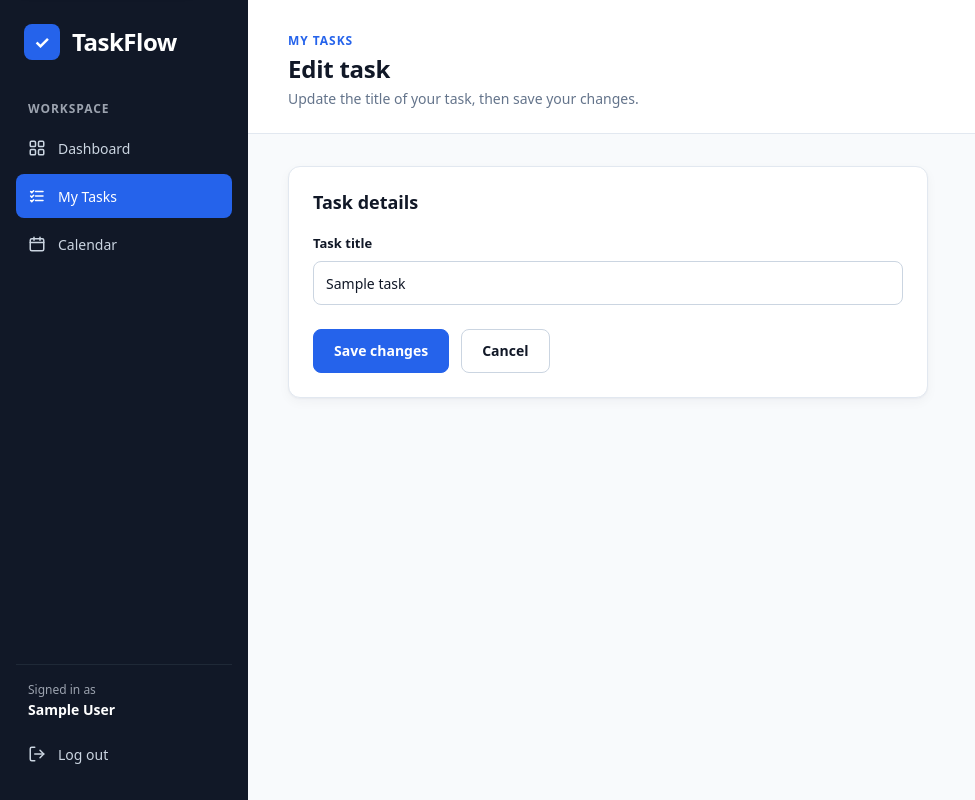
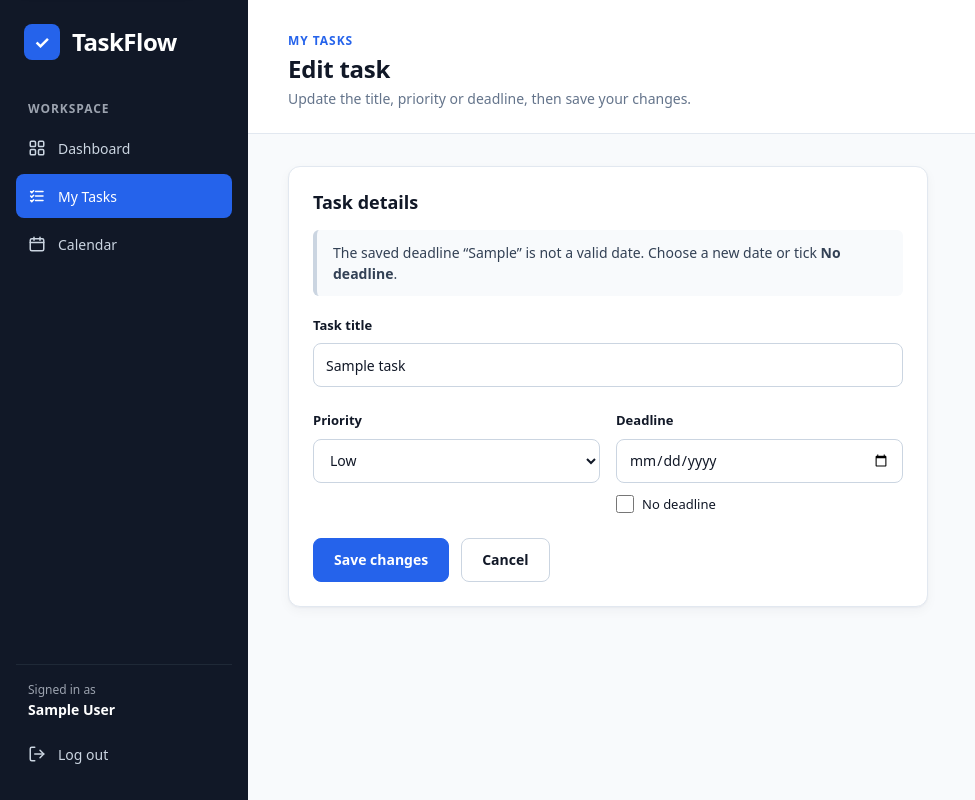
Before and after one commit to ben-ekay/python-personal-task-manager, a Flask app: page /edit/1 in a window 1280 px wide. Shown: the whole page, without its empty margins (0-975 px from the left). Run offline with Flask 3, Linux system fonts and the light colour scheme; the visitor is signed in with stand-in values (Sample User, id 1); tables that the repository leaves empty hold one stand-in row (values such as "Sample post"); some libraries are stand-ins or nearby versions.

Commit message:
Edit task priority and deadline with validation and safe return
Edit Task can now change the title, priority and deadline, including
clearing the deadline with a No deadline checkbox. Add and Edit share
server-side validation: titles are trimmed and 1-100 characters,
priority must be High, Medium or Low, and a deadline must be empty or a
real YYYY-MM-DD date between 1900 and 2200. Invalid edits re-show the
form with accessible error messages and save nothing; only title,
priority and deadline can change.

Save and Cancel return to the page the user came from (My Tasks with
its filters, the Calendar month, or the Dashboard). return_to is a page
name from a fixed list, every extra value is re-checked, and the
address is always built with url_for, so open redirects are not
possible. Login, CSRF and ownership checks are unchanged.

```diff
--- a/app.py
+++ b/app.py
@@ -159,6 +159,127 @@ def login():
     return render_template("login.html")
 
 PRIORITIES = ["High", "Medium", "Low"]
+
+# The calendar only shows years in this range, and deadlines must fall inside
+# it. It keeps Python's calendar module well away from its limits (December
+# 9999 would need days in the year 10000).
+CALENDAR_FIRST_YEAR = 1900
+CALENDAR_LAST_YEAR = 2200
+
+
+def is_valid_deadline(value):
+    # A real calendar date written exactly as YYYY-MM-DD, within the years the
+    # calendar can show. Python 3.11+ also reads forms such as 20261019, so the
+    # parsed date must turn back into exactly the same text.
+    try:
+        parsed = date.fromisoformat(value)
+    except (TypeError, ValueError):
+        return False
+
+    if parsed.isoformat() != value:
+        return False
+
+    return CALENDAR_FIRST_YEAR <= parsed.year <= CALENDAR_LAST_YEAR
+
+
+def validate_task_fields(form):
+    # Check the title, priority and deadline sent by the Add or Edit form.
+    # Returns the cleaned values and a dictionary of error messages by field.
+    title = form.get("title", "").strip()
+    priority = form.get("priority", "")
+    deadline = form.get("deadline", "").strip()
+
+    # The "No deadline" checkbox always wins, so clearing works in every browser.
+    if form.get("no_deadline"):
+        deadline = ""
+
+    errors = {}
+
+    if not title or len(title) > 100:
+        errors["title"] = "Task title must contain between 1 and 100 characters."
+
+    if priority not in PRIORITIES:
+        errors["priority"] = "Please choose a valid priority."
+
+    if deadline and not is_valid_deadline(deadline):
+        errors["deadline"] = (
+            f"Please enter a real date between {CALENDAR_FIRST_YEAR} "
+            f"and {CALENDAR_LAST_YEAR}, or leave the deadline empty."
+        )
+
+    values = {"title": title, "priority": priority, "deadline": deadline}
+
+    return values, errors
+
+
+def task_filters(source):
+    # My Tasks filters from a form or URL. Only known values are passed on,
+    # so nothing else can be injected into a redirect.
+    filters = {}
+
+    status = source.get("status")
+    priority = source.get("priority")
+
+    if status in ["pending", "completed"]:
+        filters["status"] = status
+
+    if priority in PRIORITIES:
+        filters["priority"] = priority
+
+    return filters
+
+
+def calendar_month_params(source):
+    # {"year": ..., "month": ...} when both are whole numbers in range,
+    # otherwise an empty dictionary.
+    try:
+        year = int(source.get("year"))
+        month = int(source.get("month"))
+    except (TypeError, ValueError):
+        return {}
+
+    if not 1 <= month <= 12:
+        return {}
+
+    if not CALENDAR_FIRST_YEAR <= year <= CALENDAR_LAST_YEAR:
+        return {}
+
+    return {"year": year, "month": month}
+
+
+def return_target(source):
+    # Where Save and Cancel on the Edit page lead. return_to is a page name
+    # from a fixed list, never a web address, and every extra value is checked
+    # again here. url_for() builds the address, so it always stays in TaskFlow.
+    page = source.get("return_to")
+
+    if page == "calendar":
+        params = calendar_month_params({
+            "year": source.get("return_year"),
+            "month": source.get("return_month")
+        })
+        url = url_for("calendar_page", **params)
+
+    elif page == "dashboard":
+        params = {}
+        url = url_for("dashboard")
+
+    else:
+        page = "tasks"
+        params = task_filters({
+            "status": source.get("return_status"),
+            "priority": source.get("return_priority")
+        })
+        url = url_for("tasks", **params)
+
+    # Hidden fields that carry the same, already checked, values through Save.
+    fields = {"return_to": page}
+
+    for name, value in params.items():
+        fields["return_" + name] = value
+
+    return {"page": page, "url": url, "fields": fields}
+
 
 
 def describe_deadline(deadline, today):
@@ -326,13 +447,10 @@ def tasks():
         return redirect(url_for("login"))
 
     if request.method == "POST":
-        title = request.form["title"].strip()
+        values, errors = validate_task_fields(request.form)
 
-        if not title or len(title) > 100:
-            return "Task title must contain between 1 and 100 characters.", 400
-
-        priority = request.form["priority"]
-        deadline = request.form["deadline"]
+        if errors:
+            return " ".join(errors.values()), 400
 
         connection = get_db_connection()
 
@@ -341,7 +459,7 @@ def tasks():
             INSERT INTO tasks (user_id, title, priority, deadline)
             VALUES (?, ?, ?, ?)
             """,
-            (session["user_id"], title, priority, deadline)
+            (session["user_id"], values["title"], values["priority"], values["deadline"])
         )
 
         connection.commit()
@@ -385,28 +503,15 @@ def tasks():
     )
 
 
-# The calendar only shows years in this range. It keeps Python's calendar
-# module well away from its limits (December 9999 would need days in 10000).
-CALENDAR_FIRST_YEAR = 1900
-CALENDAR_LAST_YEAR = 2200
-
-
 def read_calendar_month(today):
     # Read ?year=...&month=... from the URL. Anything missing, not a number or
     # out of range falls back to the current month instead of causing an error.
-    try:
-        year = int(request.args["year"])
-        month = int(request.args["month"])
-    except (KeyError, ValueError):
+    params = calendar_month_params(request.args)
+
+    if not params:
         return today.year, today.month
 
-    if not 1 <= month <= 12:
-        return today.year, today.month
-
-    if not CALENDAR_FIRST_YEAR <= year <= CALENDAR_LAST_YEAR:
-        return today.year, today.month
-
-    return year, month
+    return params["year"], params["month"]
 
 
 def task_status(task, today):
@@ -513,19 +618,7 @@ def calendar_page():
 
 def redirect_to_tasks():
     # Return to My Tasks with the filters the user had applied.
-    # Only known values are passed on, so the form cannot inject anything else.
-    filters = {}
-
-    status = request.form.get("status")
-    priority = request.form.get("priority")
-
-    if status in ["pending", "completed"]:
-        filters["status"] = status
-
-    if priority in ["Low", "Medium", "High"]:
-        filters["priority"] = priority
-
-    return redirect(url_for("tasks", **filters))
+    return redirect(url_for("tasks", **task_filters(request.form)))
 
 
 @app.route("/complete/<int:task_id>", methods=["POST"])
@@ -591,28 +684,62 @@ def edit_task(task_id):
         connection.close()
         return "Task not found", 404
 
+    # Links to this page say where they came from in the URL; the form
+    # carries the same (re-checked) values through Save.
+    back = return_target(request.form if request.method == "POST" else request.args)
+
+    # A saved deadline that is not a real date is shown as a warning rather
+    # than being put into the date field, which could not display it.
+    saved_deadline = task["deadline"] or ""
+    invalid_saved_deadline = (
+        saved_deadline if saved_deadline and not is_valid_deadline(saved_deadline) else ""
+    )
+
     if request.method == "POST":
-        title = request.form["title"]
+        values, errors = validate_task_fields(request.form)
 
+        if errors:
+            connection.close()
+
+            return render_template(
+                "edit_task.html",
+                task=task,
+                form=dict(values, no_deadline=bool(request.form.get("no_deadline"))),
+                errors=errors,
+                back=back,
+                invalid_saved_deadline=invalid_saved_deadline
+            ), 400
+
+        # Only these three fields can change; completed and user_id cannot.
         connection.execute(
             """
             UPDATE tasks
-            SET title = ?
+            SET title = ?, priority = ?, deadline = ?
             WHERE id = ? AND user_id = ?
             """,
-            (title, task_id, session["user_id"])
+            (values["title"], values["priority"], values["deadline"],
+             task_id, session["user_id"])
         )
 
         connection.commit()
         connection.close()
 
-        return redirect(url_for("tasks"))
+        return redirect(back["url"])
 
     connection.close()
 
     return render_template(
         "edit_task.html",
-        task=task
+        task=task,
+        form={
+            "title": task["title"],
+            "priority": task["priority"],
+            "deadline": "" if invalid_saved_deadline else saved_deadline,
+            "no_deadline": False
+        },
+        errors={},
+        back=back,
+        invalid_saved_deadline=invalid_saved_deadline
     )
 
 
--- a/static/dashboard.css
+++ b/static/dashboard.css
@@ -632,6 +632,66 @@
     margin-top: var(--space-5);
 }
 
+/* Priority and deadline side by side (stacked on phones). */
+.edit-form-row {
+    display: grid;
+    grid-template-columns: 1fr 1fr;
+    align-items: start;
+    gap: var(--space-4);
+}
+
+.checkbox-field {
+    display: flex;
+    align-items: center;
+    gap: var(--space-2);
+    margin-top: var(--space-1);
+}
+
+.checkbox-field input {
+    width: 18px;
+    height: 18px;
+    margin: 0;
+    accent-color: var(--color-primary);
+    cursor: pointer;
+}
+
+.checkbox-field label {
+    font-weight: 500;
+    cursor: pointer;
+}
+
+.edit-form [aria-invalid="true"] {
+    border-color: var(--color-danger);
+}
+
+.form-errors,
+.form-warning {
+    margin-top: var(--space-4);
+    padding: var(--space-3) var(--space-4);
+    border-left: 4px solid var(--color-danger);
+    border-radius: var(--radius-sm);
+    background-color: var(--color-bg);
+    font-size: var(--text-md);
+}
+
+.form-errors {
+    color: var(--color-danger);
+}
+
+.form-errors-title {
+    font-weight: 600;
+}
+
+.form-errors ul {
+    margin: var(--space-1) 0 0;
+    padding-left: var(--space-5);
+}
+
+.form-warning {
+    border-left-color: var(--color-border-strong);
+    color: var(--color-text);
+}
+
 
 /* ========================================
    11. CALENDAR
@@ -994,6 +1054,10 @@
         justify-content: flex-start;
     }
 
+    .edit-form-row {
+        grid-template-columns: 1fr;
+    }
+
     /* Three sidebar links must fit side by side on a phone. */
     .sidebar-nav .nav-link {
         gap: var(--space-2);
--- a/templates/calendar.html
+++ b/templates/calendar.html
@@ -16,7 +16,8 @@
     {% set labels = {"pending": "Pending", "overdue": "Overdue", "completed": "Completed"} %}
     {% set markers = {"pending": "•", "overdue": "!", "completed": "✓"} %}
     <li class="calendar-task status-{{ task.status }}">
-        <a href="{{ url_for('edit_task', task_id=task['id']) }}" class="calendar-task-link"
+        <a href="{{ url_for('edit_task', task_id=task['id'], return_to='calendar', return_year=year, return_month=month) }}"
+            class="calendar-task-link"
             title="{{ task['title'] }} ({{ task['priority'] }} priority, {{ labels[task.status] | lower }})">
             <span class="status-marker" aria-hidden="true">{{ markers[task.status] }}</span>
             <span class="visually-hidden">{{ labels[task.status] }}: </span>
--- a/templates/dashboard.html
+++ b/templates/dashboard.html
@@ -93,7 +93,7 @@
             <ul class="deadline-list">
                 {% for task in upcoming_tasks %}
                 <li class="deadline-item">
-                    <a href="{{ url_for('edit_task', task_id=task['id']) }}" class="deadline-title">
+                    <a href="{{ url_for('edit_task', task_id=task['id'], return_to='dashboard') }}" class="deadline-title">
                         <span class="visually-hidden">Edit task: </span>{{ task["title"] }}
                     </a>
 
@@ -123,7 +123,7 @@
             <ul class="deadline-list">
                 {% for task in overdue_list %}
                 <li class="deadline-item">
-                    <a href="{{ url_for('edit_task', task_id=task['id']) }}" class="deadline-title">
+                    <a href="{{ url_for('edit_task', task_id=task['id'], return_to='dashboard') }}" class="deadline-title">
                         <span class="visually-hidden">Edit task: </span>{{ task["title"] }}
                     </a>
 
--- a/templates/edit_task.html
+++ b/templates/edit_task.html
@@ -1,30 +1,80 @@
 {% extends "app_base.html" %}
 
-{% set active_page = "tasks" %}
+{# Highlight the sidebar page the user came from. #}
+{% set active_page = back.page %}
 
 {% block title %}Edit Task | TaskFlow{% endblock %}
 
 {% block page_header %}
-    <p class="header-label">My tasks</p>
+    <p class="header-label">{{ {"tasks": "My tasks", "calendar": "Calendar", "dashboard": "Dashboard"}[back.page] }}</p>
     <h1>Edit task</h1>
-    <p class="header-subtitle">Update the title of your task, then save your changes.</p>
+    <p class="header-subtitle">Update the title, priority or deadline, then save your changes.</p>
 {% endblock %}
 
 {% block page_content %}
     <section class="card edit-card" aria-labelledby="edit-heading">
         <h2 id="edit-heading" class="card-title">Task details</h2>
 
-        <form method="POST" class="edit-form">
+        {% if errors %}
+        <div class="form-errors" role="alert">
+            <p class="form-errors-title">Your changes were not saved. Please check:</p>
+            <ul>
+                {% for message in errors.values() %}
+                <li>{{ message }}</li>
+                {% endfor %}
+            </ul>
+        </div>
+        {% endif %}
+
+        {% if invalid_saved_deadline %}
+        <p class="form-warning" id="saved-deadline-warning">
+            The saved deadline “{{ invalid_saved_deadline }}” is not a valid date.
+            Choose a new date or tick <strong>No deadline</strong>.
+        </p>
+        {% endif %}
+
+        <form method="POST" action="{{ url_for('edit_task', task_id=task['id']) }}" class="edit-form">
             <input type="hidden" name="csrf_token" value="{{ csrf_token() }}">
+
+            {# Where to go after saving; the server checks these values again. #}
+            {% for name, value in back.fields.items() %}
+            <input type="hidden" name="{{ name }}" value="{{ value }}">
+            {% endfor %}
 
             <div class="form-field">
                 <label for="title">Task title</label>
-                <input type="text" id="title" name="title" value="{{ task['title'] }}" required>
+                <input type="text" id="title" name="title" value="{{ form.title }}" maxlength="100" required
+                    {% if errors.title %}aria-invalid="true"{% endif %}>
+            </div>
+
+            <div class="edit-form-row">
+                <div class="form-field">
+                    <label for="priority">Priority</label>
+                    <select id="priority" name="priority" {% if errors.priority %}aria-invalid="true"{% endif %}>
+                        {% for option in ["Low", "Medium", "High"] %}
+                        <option value="{{ option }}" {% if form.priority == option %}selected{% endif %}>{{ option }}</option>
+                        {% endfor %}
+                    </select>
+                </div>
+
+                <div class="form-field">
+                    <label for="deadline">Deadline</label>
+                    <input type="date" id="deadline" name="deadline" value="{{ form.deadline }}"
+                        min="1900-01-01" max="2200-12-31"
+                        {% if errors.deadline %}aria-invalid="true"{% endif %}
+                        {% if invalid_saved_deadline %}aria-describedby="saved-deadline-warning"{% endif %}>
+
+                    <div class="checkbox-field">
+                        <input type="checkbox" id="no_deadline" name="no_deadline" value="1"
+                            {% if form.no_deadline %}checked{% endif %}>
+                        <label for="no_deadline">No deadline</label>
+                    </div>
+                </div>
             </div>
 
             <div class="form-actions">
                 <button type="submit" class="button">Save changes</button>
-                <a href="{{ url_for('tasks') }}" class="button secondary">Cancel</a>
+                <a href="{{ back.url }}" class="button secondary">Cancel</a>
             </div>
         </form>
     </section>
--- a/templates/tasks.html
+++ b/templates/tasks.html
@@ -19,7 +19,7 @@
 
             <div class="form-field">
                 <label for="title">Task title</label>
-                <input type="text" id="title" name="title" placeholder="What do you need to do?" required>
+                <input type="text" id="title" name="title" placeholder="What do you need to do?" maxlength="100" required>
             </div>
 
             <div class="form-field">
@@ -99,7 +99,8 @@
                 </div>
 
                 <div class="task-actions">
-                    <a href="{{ url_for('edit_task', task_id=task['id']) }}" class="task-button edit">
+                    <a href="{{ url_for('edit_task', task_id=task['id'], return_to='tasks', return_status=selected_status, return_priority=selected_priority) }}"
+                        class="task-button edit">
                         Edit<span class="visually-hidden"> task: {{ task["title"] }}</span>
                     </a>
 
```
